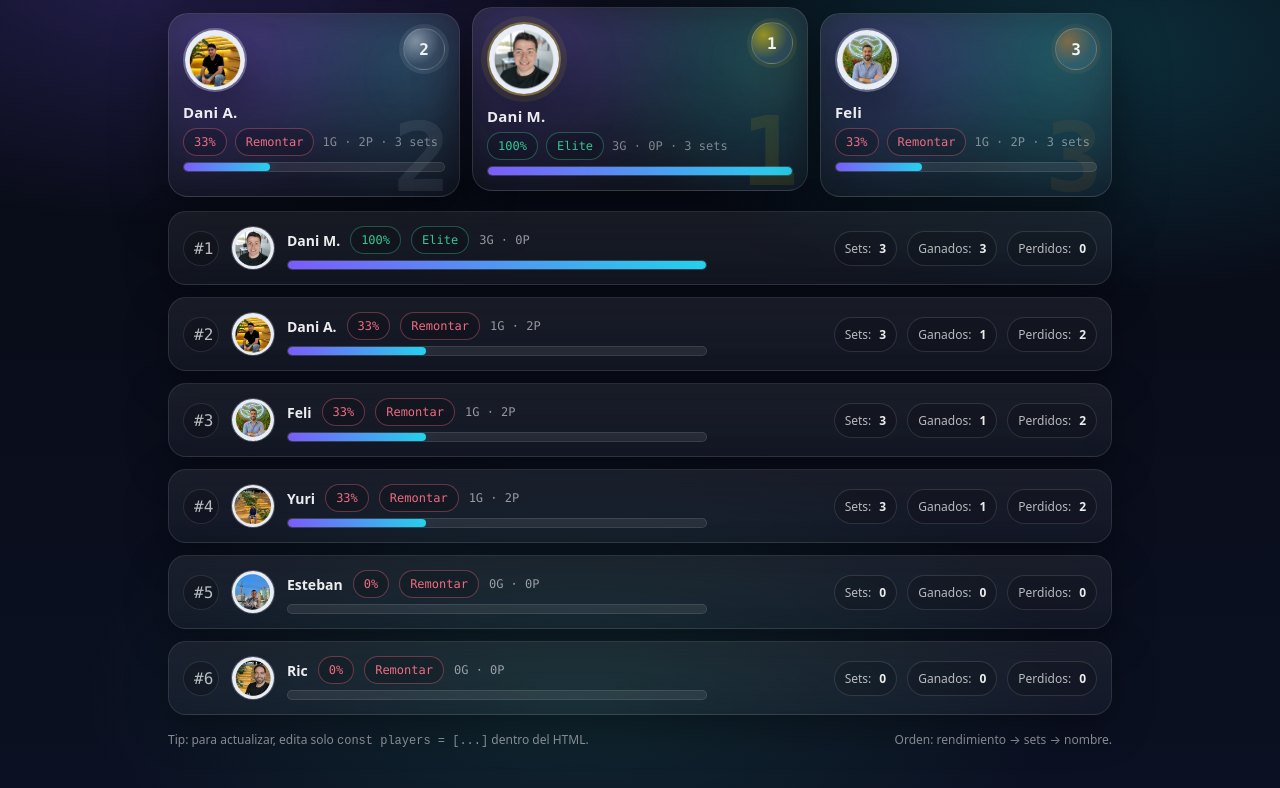
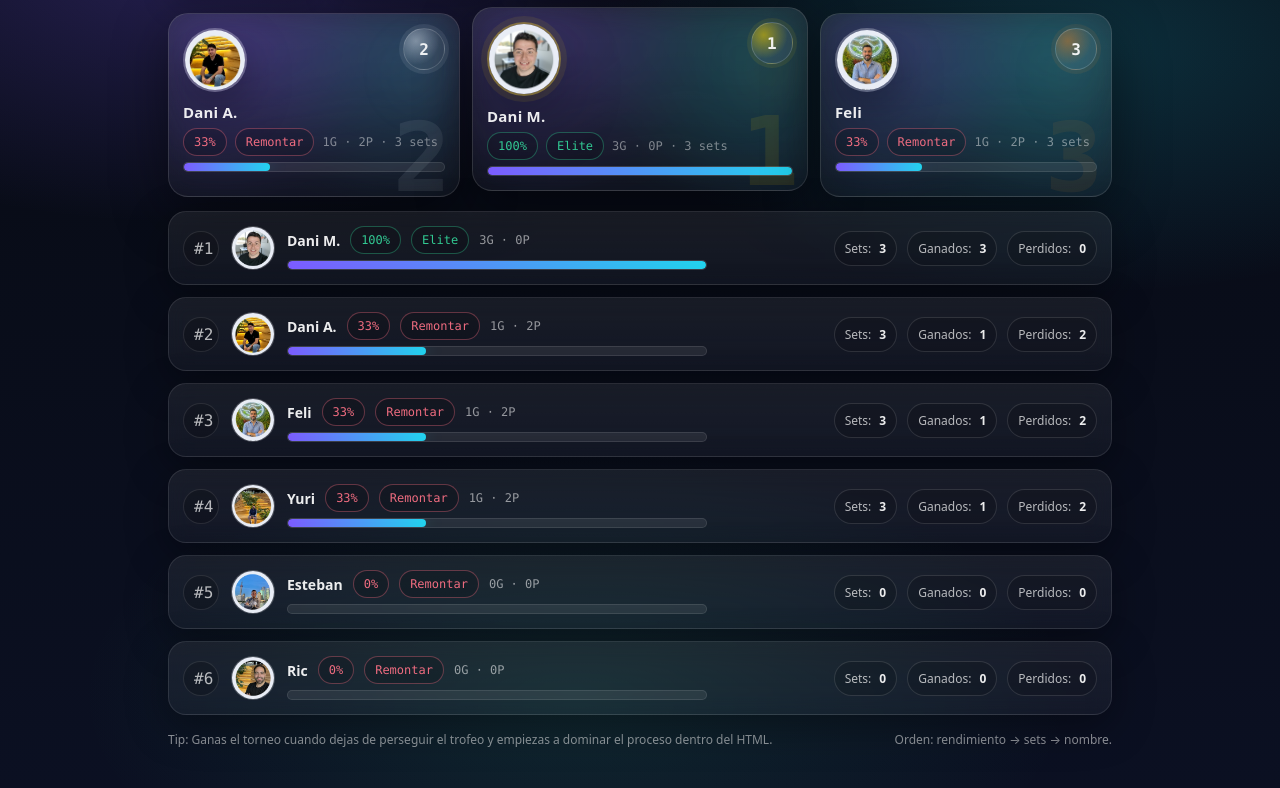
Before and after one commit to danielmartinezroman-droid/ranking-padel, a plain HTML site: page index.html in a window 1280 px wide. Shown: the part 139-927 px from the top of the page. Drawn offline with Linux system fonts and the light colour scheme.

Commit message:
Update index.html

```diff
--- a/index.html
+++ b/index.html
@@ -394,7 +394,7 @@
     <div id="list"></div>
 
     <div class="footer">
-      <div>Tip: para actualizar, edita solo <code>const players = [...]</code> dentro del HTML.</div>
+      <div>Tip: Ganas el torneo cuando dejas de perseguir el trofeo y empiezas a dominar el proceso</code> dentro del HTML.</div>
       <div>Orden: rendimiento → sets → nombre.</div>
     </div>
   </div>
```
